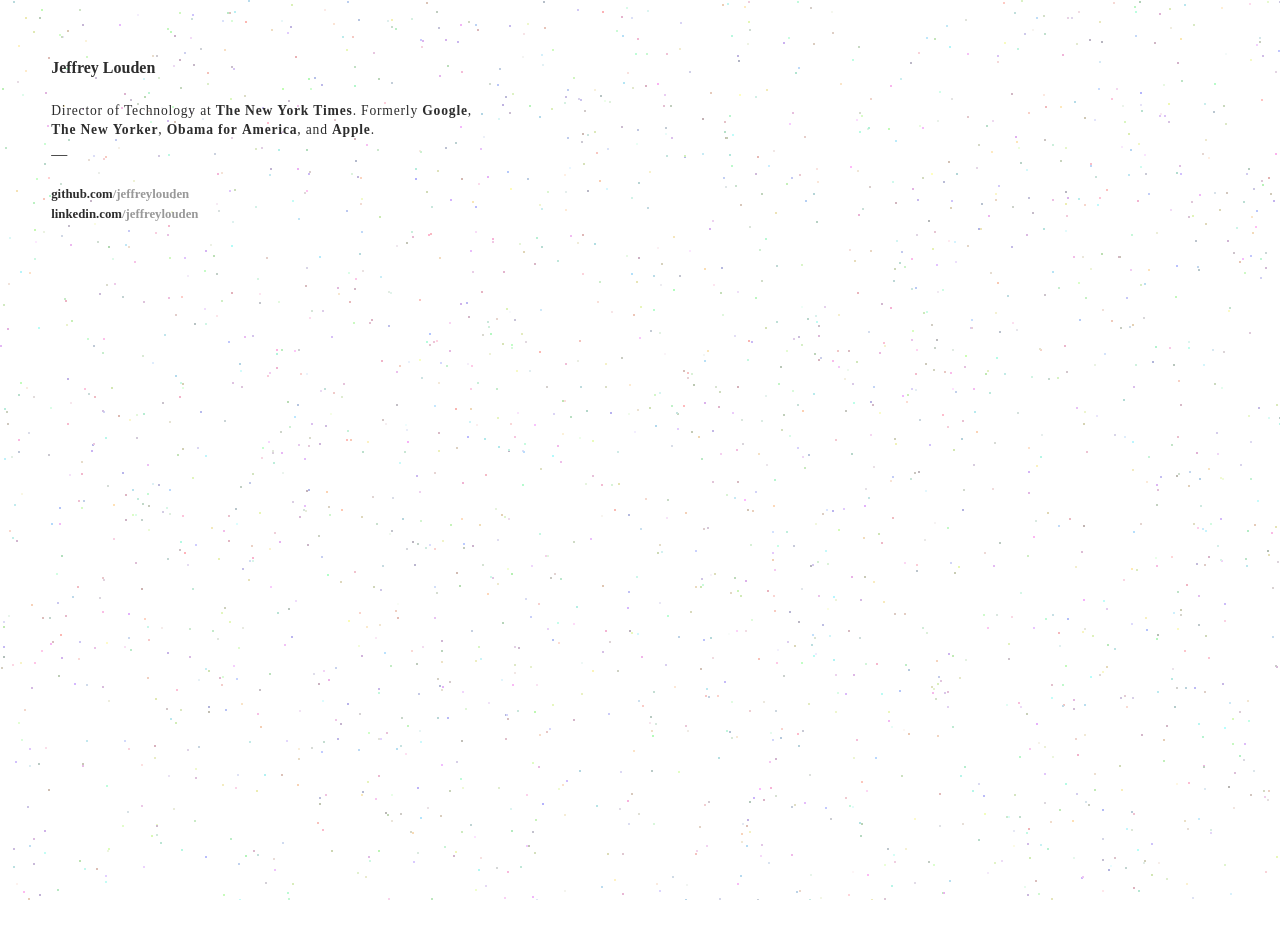
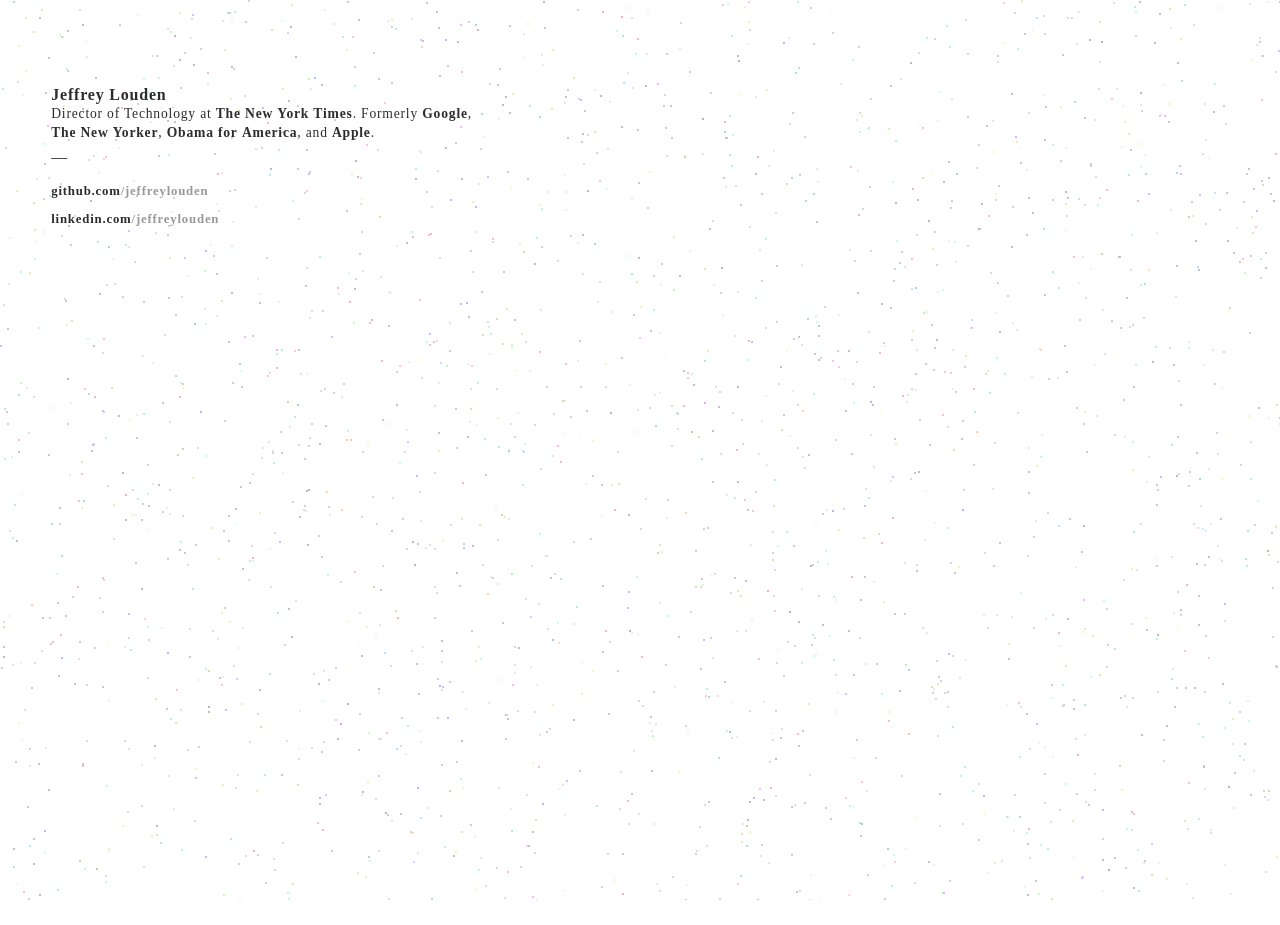
Before and after one commit to jeffreylouden/jeffreylouden.github.com, a Jekyll site: the page built from index.html, in a window 1280 px wide. Built offline with Jekyll 4.4.1, drawn with Linux system fonts in a browser that asks for light colours; some web fonts are replaced; before the commit the page ends 900 px from its top, so only the background shows below that.

Commit message:
Update index.html

```diff
--- a/index.html
+++ b/index.html
@@ -2,14 +2,13 @@
 layout: base
 ---
 
-<header>
-	<h1 class="glitch" data-text="{{site.data.index.header}}">{{site.data.index.header}}</h1>
-</header>
 <section id="main" role="main">
+	<header>
+		<h1 class="glitch" data-text="{{site.data.index.header}}">{{site.data.index.header}}</h1>
+	</header>
 	{{site.data.index.description}}
 	<span class="dash">&mdash;</span>
+	{% include social.html %}
 </section>
 
-{% include social.html %}
-
 <canvas id="lines"></canvas>
```
